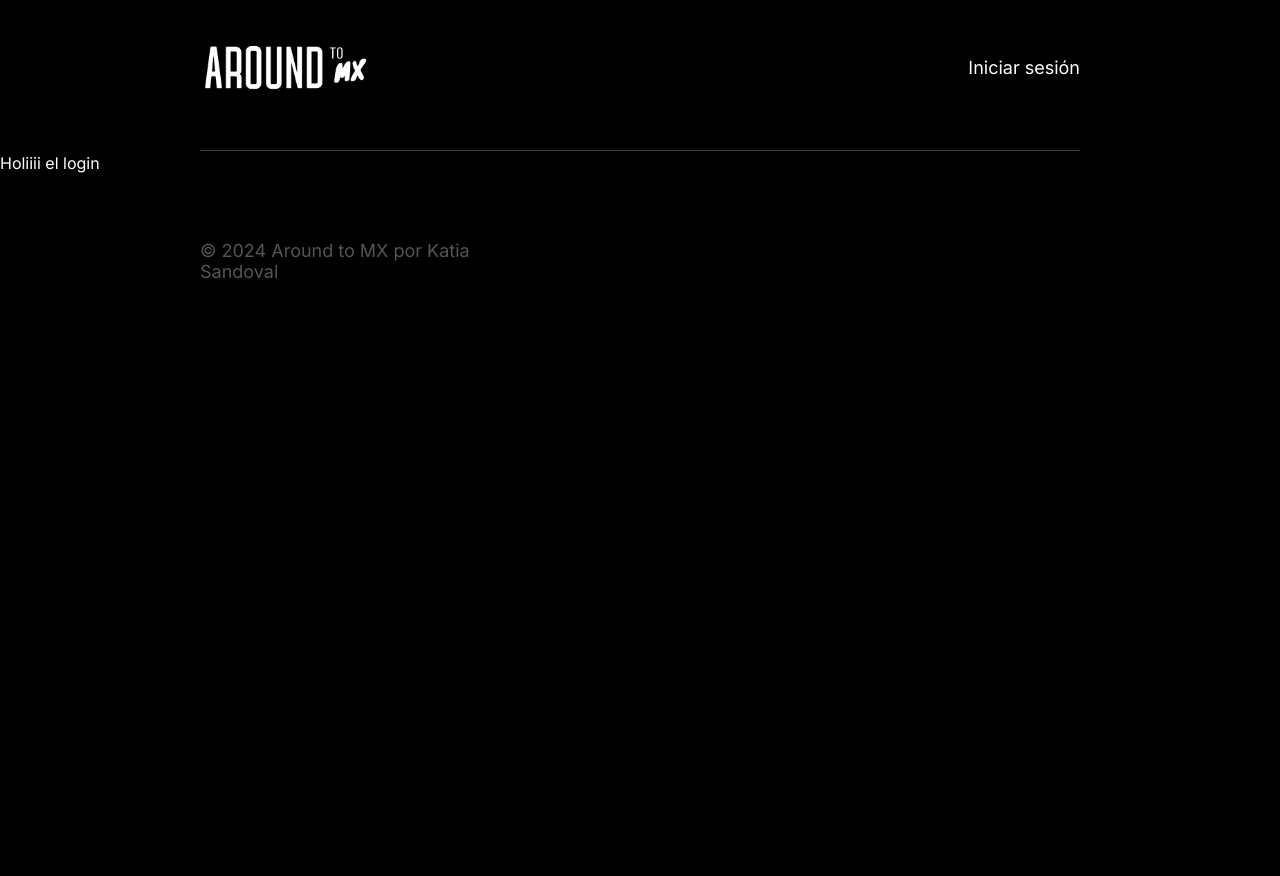
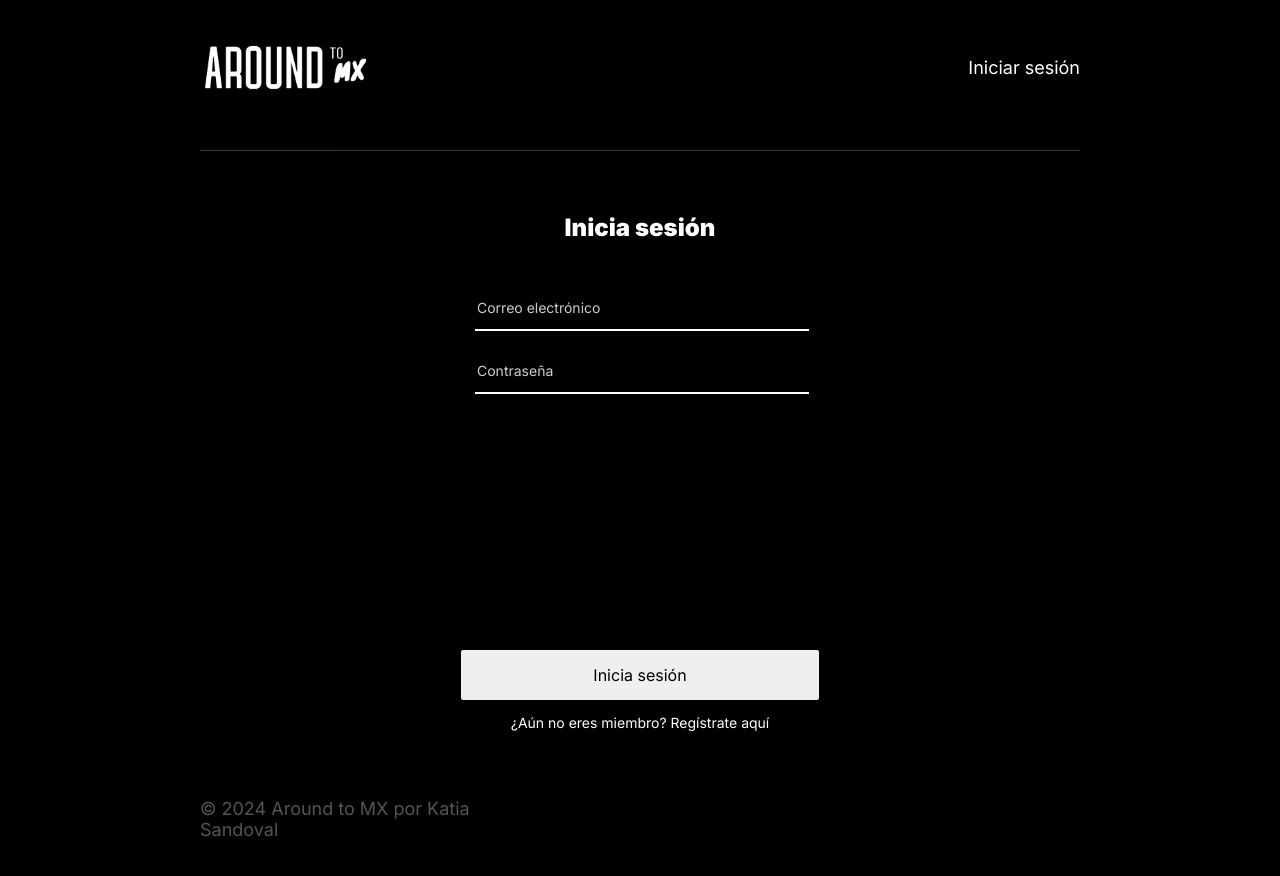
Before and after one commit to kalocesa/web_project_around_auth, a React (Vite) app: page /signin in a window 1280 px wide. Shown: the top 876 px of the page. Before the commit the page ends 800 px from the top, so only its background shows below. Built offline with nearby package versions, Linux system fonts and the light colour scheme; no server answers.

Commit message:
add: estilos y archivo jsx a componente login

```diff
--- /dev/null
+++ b/src/blocks/login.css
@@ -0,0 +1,49 @@
+.login_container {
+  max-width: 358px;
+  margin: auto;
+}
+
+.login_title {
+  font-weight: 900;
+  font-size: 24px;
+  text-align: center;
+  margin: 60px 0 50px 0;
+}
+
+fieldset {
+  border: none;
+}
+
+input {
+  background-color: black;
+  border: none;
+  border-bottom: 2px solid white;
+  margin-bottom: 30px;
+  padding-bottom: 13px;
+  width: 100%;
+  font-size: 14px;
+  color: white;
+}
+
+input::placeholder {
+  color: #cccccc;
+}
+
+.login_button {
+  width: 100%;
+  height: 50px;
+  border: none;
+  border-radius: 2px;
+  margin-top: 216px;
+}
+
+.login_text {
+  margin-top: 15px;
+  text-align: center;
+  font-size: 14px;
+}
+
+.login_link {
+  color: white;
+  text-decoration: none;
+}
--- a/src/components/Login/Login.jsx
+++ b/src/components/Login/Login.jsx
@@ -1,3 +1,22 @@
+import { Link } from "react-router-dom";
+
 export const Login = () => {
-  return <p>Holiiii el login</p>;
+  return (
+    <div className="login_container">
+      <h1 className="login_title">Inicia sesión</h1>
+      <form>
+        <fieldset>
+          <input type="email" placeholder="Correo electrónico" />
+          <input type="password" placeholder="Contraseña" />
+        </fieldset>
+        <button className="login_button">Inicia sesión</button>
+      </form>
+      <p className="login_text">
+        ¿Aún no eres miembro? Regístrate{" "}
+        <Link to={"/signin"} className="login_link">
+          aquí
+        </Link>
+      </p>
+    </div>
+  );
 };
--- a/src/index.css
+++ b/src/index.css
@@ -7,3 +7,4 @@
 @import url(./blocks/footer.css);
 @import url(./blocks/popup.css);
 @import url(./blocks/register.css);
+@import url(./blocks/login.css);
```
